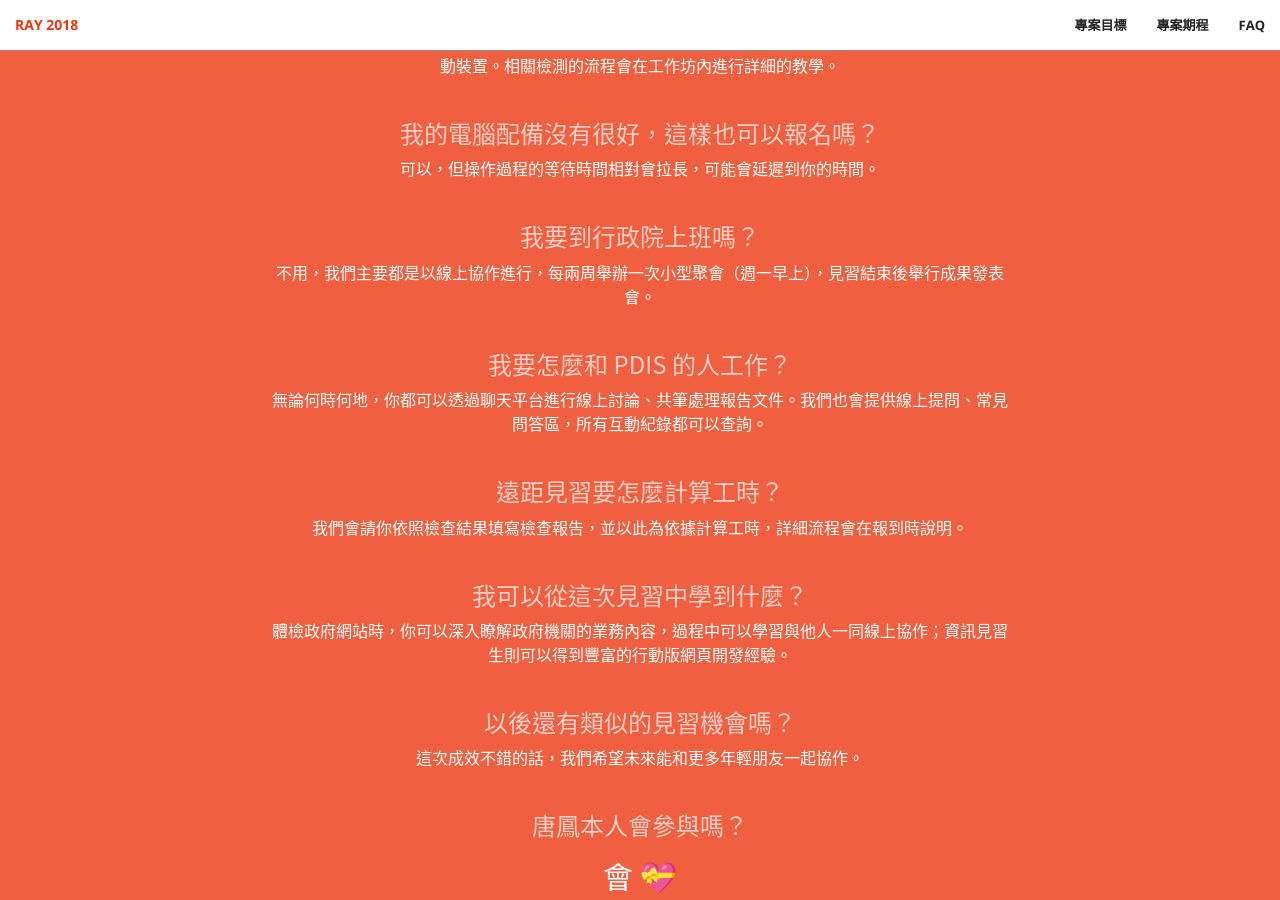
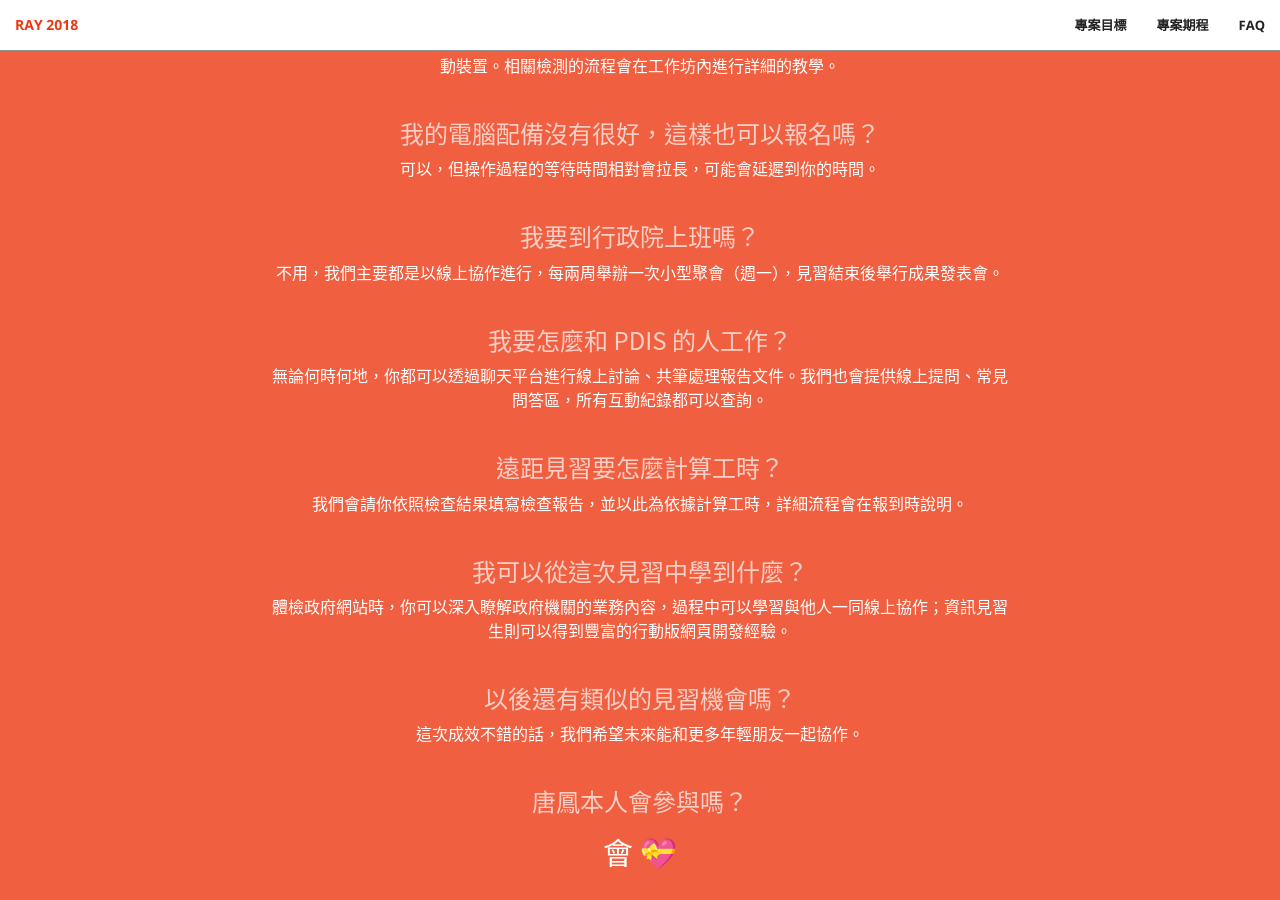
Before and after one commit to PDIS/ray2018, a Jekyll site: the page built from docs/index.html, in a window 1280 px wide and 900 px high, scrolled down 3367 px. Built offline with Jekyll 4.4.1, drawn with Linux system fonts in a browser that asks for light colours.

Commit message:
Update faq.json

```diff
--- a/docs/_data/faq.json
+++ b/docs/_data/faq.json
@@ -21,7 +21,7 @@
     },
     {
         "q": "我要到行政院上班嗎？",
-        "a": "不用，我們主要都是以線上協作進行，每兩周舉辦一次小型聚會（週一早上），見習結束後舉行成果發表會。"
+        "a": "不用，我們主要都是以線上協作進行，每兩周舉辦一次小型聚會（週一），見習結束後舉行成果發表會。"
     },
     {
         "q": "我要怎麼和 PDIS 的人工作？",
```
